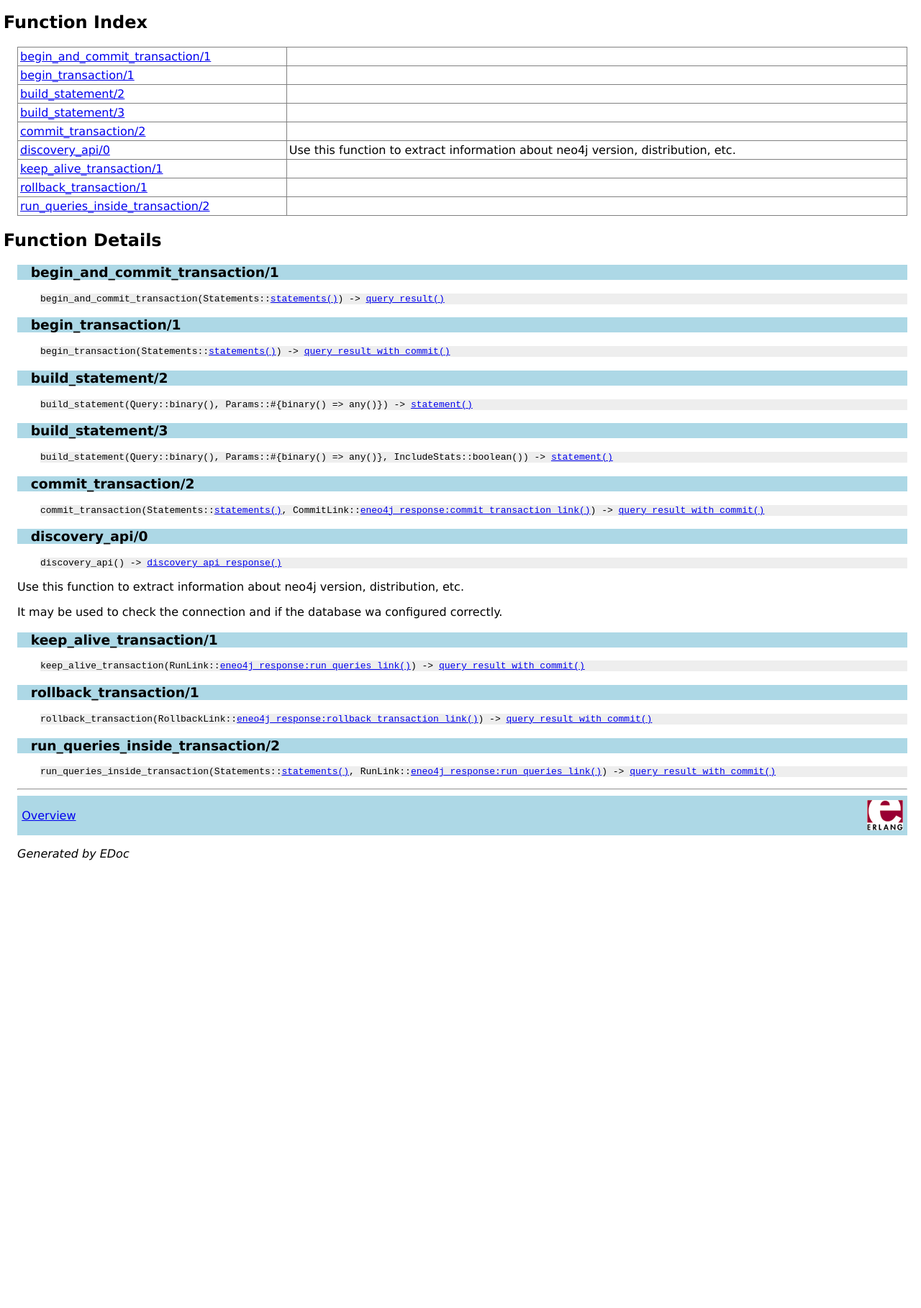
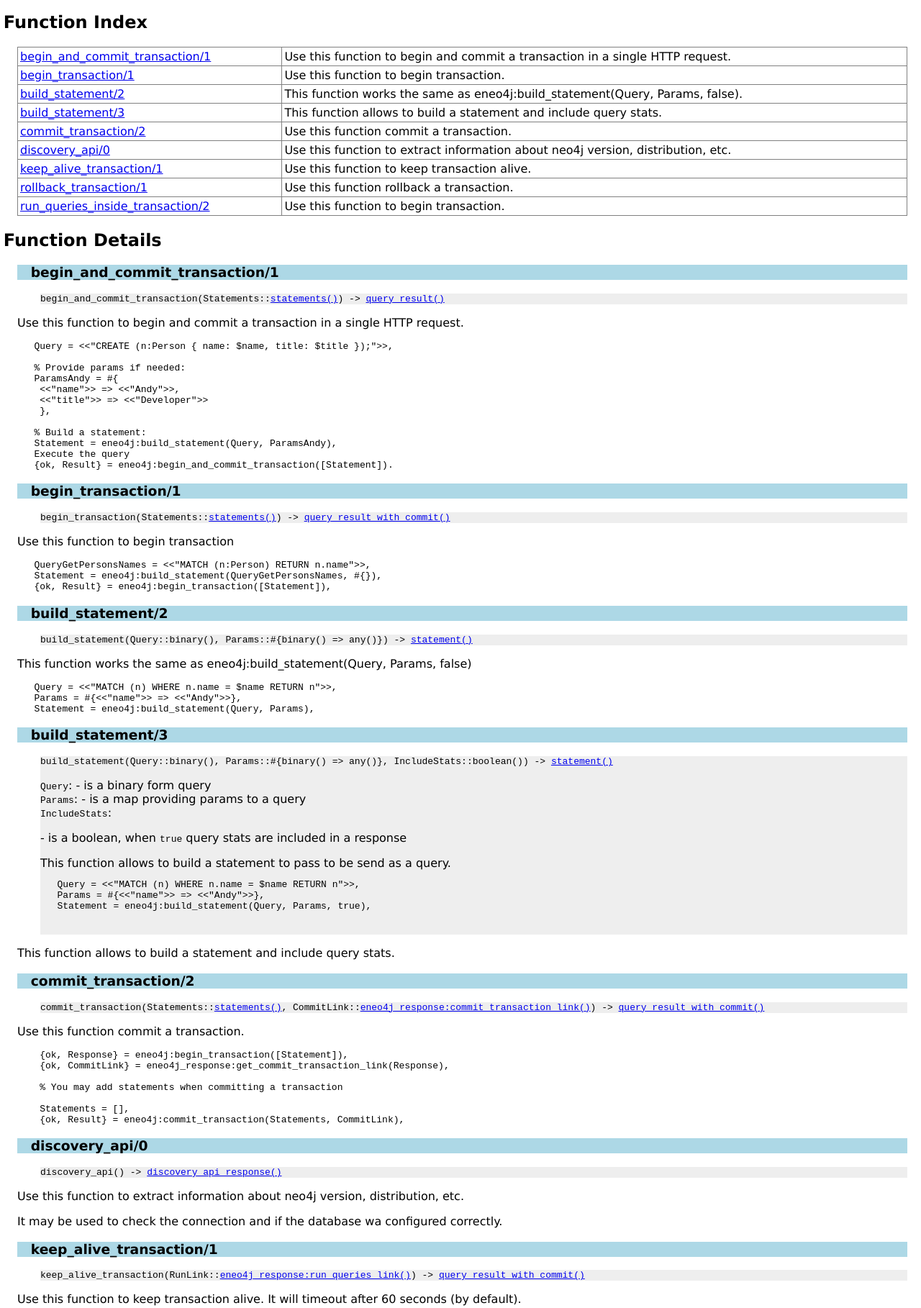
Before and after one commit to spawnfest/eneo4j, a plain HTML site: page docs/eneo4j.html in a window 1280 px wide. Shown: the part 963-2781 px from the top of the page at 72% size. Before the commit the page ends 2178 px from the top, so only its background shows below. Drawn offline with Linux system fonts and the light colour scheme.

Commit message:
Provide docs for eneo4j module

```diff
--- a/docs/eneo4j.html
+++ b/docs/eneo4j.html
@@ -19,6 +19,7 @@
 <h2><a name="description">Description</a></h2>
    This module provides functions to begin, run, commit and rollback transactions,
    and statement builder.
+   It is a main API for this library.
 <h2><a name="types">Data Types</a></h2>
 
 <h3 class="typedecl"><a name="type-discovery_api_response">discovery_api_response()</a></h3>
@@ -50,16 +51,24 @@
 
 
 <h2><a name="index">Function Index</a></h2>
-<table width="100%" border="1" cellspacing="0" cellpadding="2" summary="function index"><tr><td valign="top"><a href="#begin_and_commit_transaction-1">begin_and_commit_transaction/1</a></td><td></td></tr>
-<tr><td valign="top"><a href="#begin_transaction-1">begin_transaction/1</a></td><td></td></tr>
-<tr><td valign="top"><a href="#build_statement-2">build_statement/2</a></td><td></td></tr>
-<tr><td valign="top"><a href="#build_statement-3">build_statement/3</a></td><td></td></tr>
-<tr><td valign="top"><a href="#commit_transaction-2">commit_transaction/2</a></td><td></td></tr>
+<table width="100%" border="1" cellspacing="0" cellpadding="2" summary="function index"><tr><td valign="top"><a href="#begin_and_commit_transaction-1">begin_and_commit_transaction/1</a></td><td>
+Use this function to begin and commit a transaction in a single HTTP request.</td></tr>
+<tr><td valign="top"><a href="#begin_transaction-1">begin_transaction/1</a></td><td>
+Use this function to begin transaction.</td></tr>
+<tr><td valign="top"><a href="#build_statement-2">build_statement/2</a></td><td>
+This function works the same as eneo4j:build_statement(Query, Params, false).</td></tr>
+<tr><td valign="top"><a href="#build_statement-3">build_statement/3</a></td><td>
+   This function allows to build a statement and include query stats.</td></tr>
+<tr><td valign="top"><a href="#commit_transaction-2">commit_transaction/2</a></td><td>
+Use this function commit a transaction.</td></tr>
 <tr><td valign="top"><a href="#discovery_api-0">discovery_api/0</a></td><td>
 Use this function to extract information about neo4j version, distribution, etc.</td></tr>
-<tr><td valign="top"><a href="#keep_alive_transaction-1">keep_alive_transaction/1</a></td><td></td></tr>
-<tr><td valign="top"><a href="#rollback_transaction-1">rollback_transaction/1</a></td><td></td></tr>
-<tr><td valign="top"><a href="#run_queries_inside_transaction-2">run_queries_inside_transaction/2</a></td><td></td></tr>
+<tr><td valign="top"><a href="#keep_alive_transaction-1">keep_alive_transaction/1</a></td><td>
+Use this function to keep transaction alive.</td></tr>
+<tr><td valign="top"><a href="#rollback_transaction-1">rollback_transaction/1</a></td><td>
+Use this function rollback a transaction.</td></tr>
+<tr><td valign="top"><a href="#run_queries_inside_transaction-2">run_queries_inside_transaction/2</a></td><td>
+Use this function to begin transaction.</td></tr>
 </table>
 
 <h2><a name="functions">Function Details</a></h2>
@@ -68,31 +77,73 @@ Use this function to extract information about neo4j version, distribution, etc.
 <div class="spec">
 <p><tt>begin_and_commit_transaction(Statements::<a href="#type-statements">statements()</a>) -&gt; <a href="#type-query_result">query_result()</a></tt><br></p>
 <p> </p>
-</div>
+</div><p><p>
+Use this function to begin and commit a transaction in a single HTTP request.</p>
+
+   <pre>   Query = &lt;&lt;"CREATE (n:Person { name: $name, title: $title });"&gt;&gt;,
+
+   % Provide params if needed:
+   ParamsAndy = #{
+    &lt;&lt;"name"&gt;&gt; =&gt; &lt;&lt;"Andy"&gt;&gt;,
+    &lt;&lt;"title"&gt;&gt; =&gt; &lt;&lt;"Developer"&gt;&gt;
+    },
+
+   % Build a statement:
+   Statement = eneo4j:build_statement(Query, ParamsAndy),
+   Execute the query
+   {ok, Result} = eneo4j:begin_and_commit_transaction([Statement]).</pre></p>
 
 <h3 class="function"><a name="begin_transaction-1">begin_transaction/1</a></h3>
 <div class="spec">
 <p><tt>begin_transaction(Statements::<a href="#type-statements">statements()</a>) -&gt; <a href="#type-query_result_with_commit">query_result_with_commit()</a></tt><br></p>
 <p> </p>
-</div>
+</div><p><p>
+Use this function to begin transaction</p>
+
+   <pre>   QueryGetPersonsNames = &lt;&lt;"MATCH (n:Person) RETURN n.name"&gt;&gt;,
+   Statement = eneo4j:build_statement(QueryGetPersonsNames, #{}),
+   {ok, Result} = eneo4j:begin_transaction([Statement]),</pre></p>
 
 <h3 class="function"><a name="build_statement-2">build_statement/2</a></h3>
 <div class="spec">
 <p><tt>build_statement(Query::binary(), Params::#{binary() =&gt; any()}) -&gt; <a href="#type-statement">statement()</a></tt><br></p>
 <p> </p>
-</div>
+</div><p><p>
+This function works the same as eneo4j:build_statement(Query, Params, false)</p>
+
+   <pre>   Query = &lt;&lt;"MATCH (n) WHERE n.name = $name RETURN n"&gt;&gt;,
+   Params = #{&lt;&lt;"name"&gt;&gt; =&gt; &lt;&lt;"Andy"&gt;&gt;},
+   Statement = eneo4j:build_statement(Query, Params),</pre></p>
 
 <h3 class="function"><a name="build_statement-3">build_statement/3</a></h3>
 <div class="spec">
 <p><tt>build_statement(Query::binary(), Params::#{binary() =&gt; any()}, IncludeStats::boolean()) -&gt; <a href="#type-statement">statement()</a></tt><br></p>
-<p> </p>
-</div>
+<p><tt>Query</tt>: - is a binary form query<br>
+<tt>Params</tt>: - is a map providing params to a query<br>
+<tt>IncludeStats</tt>: <p>- is a boolean, when <code>true</code> query stats are included in a response</p>
+
+   This function allows to build a statement to pass to be send as a query.
+   <pre>   Query = &lt;&lt;"MATCH (n) WHERE n.name = $name RETURN n"&gt;&gt;,
+   Params = #{&lt;&lt;"name"&gt;&gt; =&gt; &lt;&lt;"Andy"&gt;&gt;},
+   Statement = eneo4j:build_statement(Query, Params, true),</pre><br>
+</p>
+</div><p>
+   This function allows to build a statement and include query stats.</p>
 
 <h3 class="function"><a name="commit_transaction-2">commit_transaction/2</a></h3>
 <div class="spec">
 <p><tt>commit_transaction(Statements::<a href="#type-statements">statements()</a>, CommitLink::<a href="eneo4j_response.html#type-commit_transaction_link">eneo4j_response:commit_transaction_link()</a>) -&gt; <a href="#type-query_result_with_commit">query_result_with_commit()</a></tt><br></p>
 <p> </p>
-</div>
+</div><p><p>
+Use this function commit a transaction.</p>
+
+   <pre>    {ok, Response} = eneo4j:begin_transaction([Statement]),
+    {ok, CommitLink} = eneo4j_response:get_commit_transaction_link(Response),
+
+    % You may add statements when committing a transaction
+
+    Statements = [],
+    {ok, Result} = eneo4j:commit_transaction(Statements, CommitLink),</pre></p>
 
 <h3 class="function"><a name="discovery_api-0">discovery_api/0</a></h3>
 <div class="spec">
@@ -107,19 +158,63 @@ Use this function to extract information about neo4j version, distribution, etc.
 <div class="spec">
 <p><tt>keep_alive_transaction(RunLink::<a href="eneo4j_response.html#type-run_queries_link">eneo4j_response:run_queries_link()</a>) -&gt; <a href="#type-query_result_with_commit">query_result_with_commit()</a></tt><br></p>
 <p> </p>
-</div>
+</div><p><p>
+Use this function to keep transaction alive.
+It will timeout after 60 seconds (by default).</p>
+
+   <pre>   {ok, BeginResponse} = eneo4j:begin_transaction([]),
+
+   Query = &lt;&lt;"MATCH (n:Person) RETURN n.name"&gt;&gt;,
+   Statement = eneo4j:build_statement(Query, #{}),
+
+   timer:sleep(timer:seconds(40)),
+
+   {ok, RunLink} = eneo4j_response:get_run_queries_link(BeginResponse),
+   {ok, RunResponse} = eneo4j:keep_alive_transaction(RunLink),
+
+   % Normally transaction would timeout here,
+   % but thanks to eneo4j:keep_alive_transaction/1 call it will remain opened.
+
+   timer:sleep(timer:seconds(40)),
+
+   % Run queries inside transaction many times:
+
+   {ok, RunLink2} = eneo4j_response:get_run_queries_link(RunResponse),
+   {ok, Result} = eneo4j:run_queries_inside_transaction([Statement], RunLink2),</pre></p>
 
 <h3 class="function"><a name="rollback_transaction-1">rollback_transaction/1</a></h3>
 <div class="spec">
 <p><tt>rollback_transaction(RollbackLink::<a href="eneo4j_response.html#type-rollback_transaction_link">eneo4j_response:rollback_transaction_link()</a>) -&gt; <a href="#type-query_result_with_commit">query_result_with_commit()</a></tt><br></p>
 <p> </p>
-</div>
+</div><p><p>
+Use this function rollback a transaction.</p>
+
+   <pre>    {ok, Response} = eneo4j:begin_transaction([Statement]),
+    {ok, RollbackLink} = eneo4j_response:get_rollback_transaction_link(Response),
+
+    % You may add statements when committing a transaction
+
+    Statements = [],
+    {ok, Result} = eneo4j:rollback_transaction(Statements, RollbackLink),</pre></p>
 
 <h3 class="function"><a name="run_queries_inside_transaction-2">run_queries_inside_transaction/2</a></h3>
 <div class="spec">
 <p><tt>run_queries_inside_transaction(Statements::<a href="#type-statements">statements()</a>, RunLink::<a href="eneo4j_response.html#type-run_queries_link">eneo4j_response:run_queries_link()</a>) -&gt; <a href="#type-query_result_with_commit">query_result_with_commit()</a></tt><br></p>
 <p> </p>
-</div>
+</div><p><p>
+Use this function to begin transaction</p>
+
+   <pre>   {ok, BeginResponse} = eneo4j:begin_transaction([]),
+
+   Query = &lt;&lt;"MATCH (n:Person) RETURN n.name"&gt;&gt;,
+   Statement = eneo4j:build_statement(Query, #{}),
+
+   {ok, RunLink} = eneo4j_response:get_run_queries_link(BeginResponse),
+   {ok, RunResponse} = eneo4j:run_queries_inside_transaction([Statement], RunLink),
+
+   % Run queries inside transaction many times:
+   {ok, RunLink2} = eneo4j_response:get_run_queries_link(RunResponse),
+   {ok, Result} = eneo4j:run_queries_inside_transaction([Statement], RunLink2),</pre></p>
 <hr>
 
 <div class="navbar"><a name="#navbar_bottom"></a><table width="100%" border="0" cellspacing="0" cellpadding="2" summary="navigation bar"><tr><td><a href="overview-summary.html" target="overviewFrame">Overview</a></td><td><a href="http://www.erlang.org/"><img src="erlang.png" align="right" border="0" alt="erlang logo"></a></td></tr></table></div>
```
Also changed, not shown: 1 other file.
